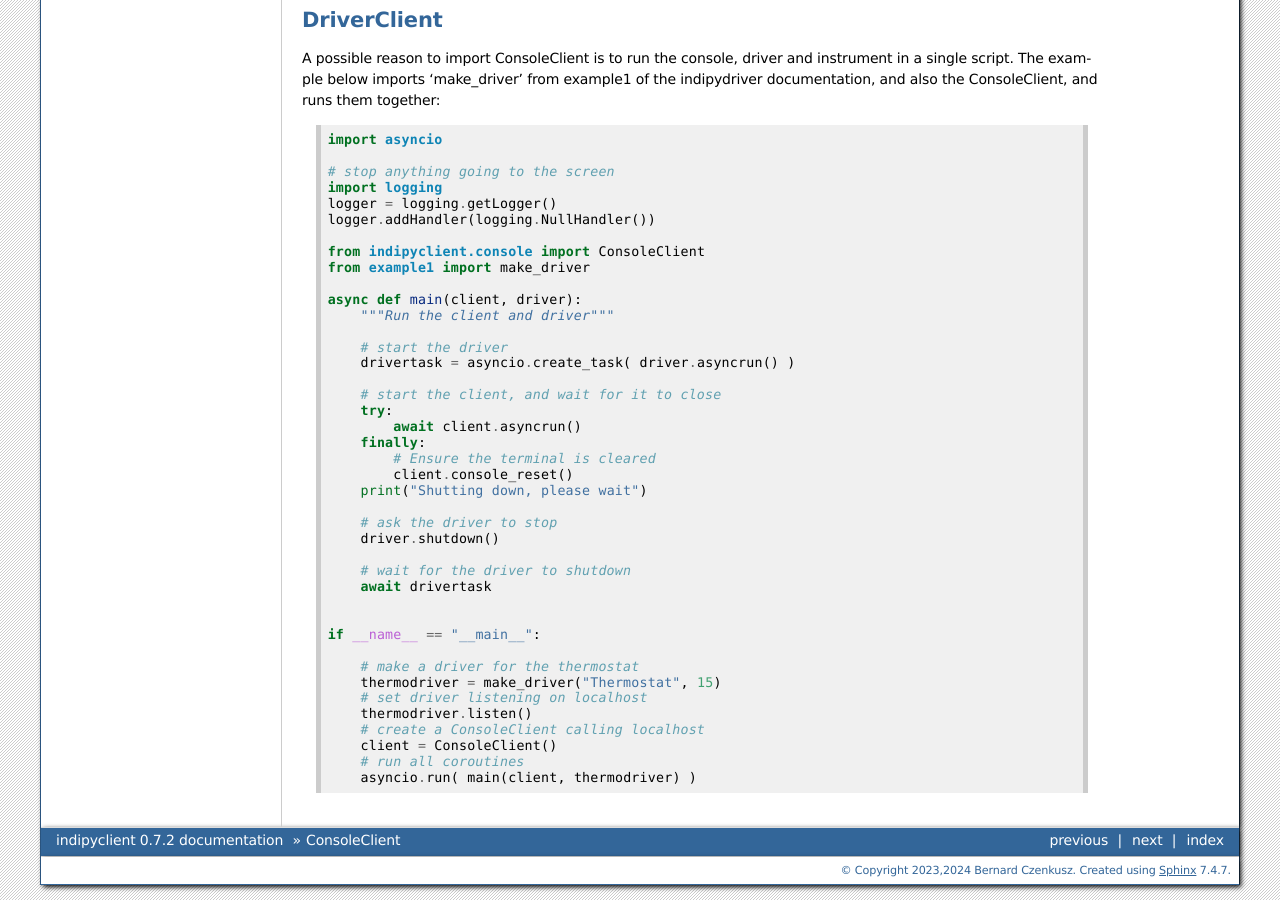
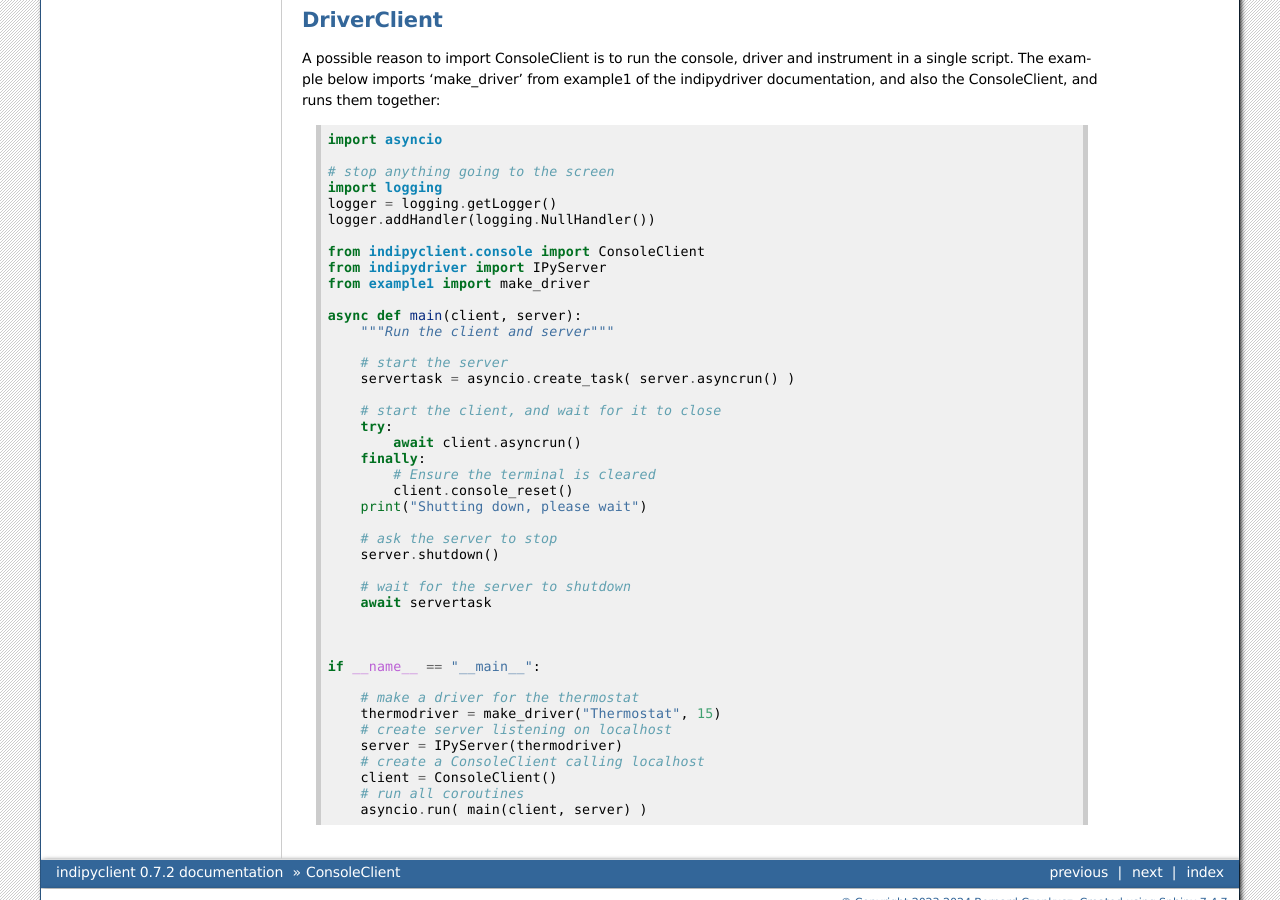
Before and after one commit to bernie-skipole/indipyclient, a Sphinx documentation site: the page built from docs/source/usage/consoleclient.rst, in a window 1280 px wide and 900 px high, scrolled down 911 px. Built offline with Sphinx 7.4.7, drawn with Linux system fonts in a browser that asks for light colours.

Commit message:
Doc changes

```diff
--- a/docs/source/usage/consoleclient.rst
+++ b/docs/source/usage/consoleclient.rst
@@ -62,13 +62,14 @@ A possible reason to import ConsoleClient is to run the console, driver and inst
     logger.addHandler(logging.NullHandler())
 
     from indipyclient.console import ConsoleClient
+    from indipydriver import IPyServer
     from example1 import make_driver
 
-    async def main(client, driver):
-        """Run the client and driver"""
+    async def main(client, server):
+        """Run the client and server"""
 
-        # start the driver
-        drivertask = asyncio.create_task( driver.asyncrun() )
+        # start the server
+        servertask = asyncio.create_task( server.asyncrun() )
 
         # start the client, and wait for it to close
         try:
@@ -78,20 +79,21 @@ A possible reason to import ConsoleClient is to run the console, driver and inst
             client.console_reset()
         print("Shutting down, please wait")
 
-        # ask the driver to stop
-        driver.shutdown()
+        # ask the server to stop
+        server.shutdown()
 
-        # wait for the driver to shutdown
-        await drivertask
+        # wait for the server to shutdown
+        await servertask
+
 
 
     if __name__ == "__main__":
 
         # make a driver for the thermostat
         thermodriver = make_driver("Thermostat", 15)
-        # set driver listening on localhost
-        thermodriver.listen()
+        # create server listening on localhost
+        server = IPyServer(thermodriver)
         # create a ConsoleClient calling localhost
         client = ConsoleClient()
         # run all coroutines
-        asyncio.run( main(client, thermodriver) )
+        asyncio.run( main(client, server) )
```
